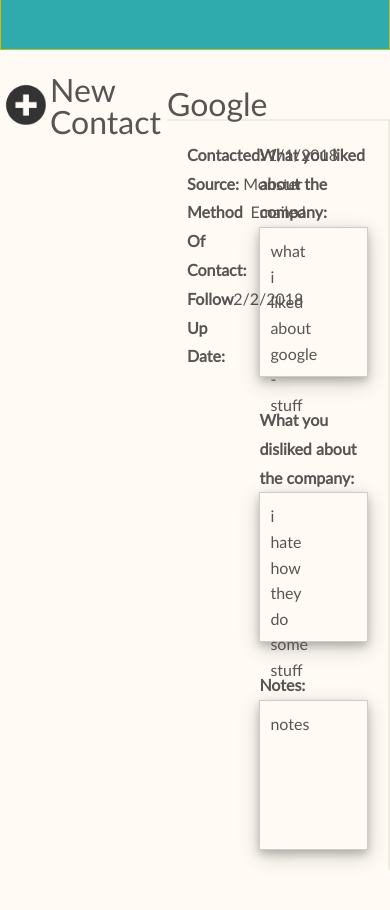
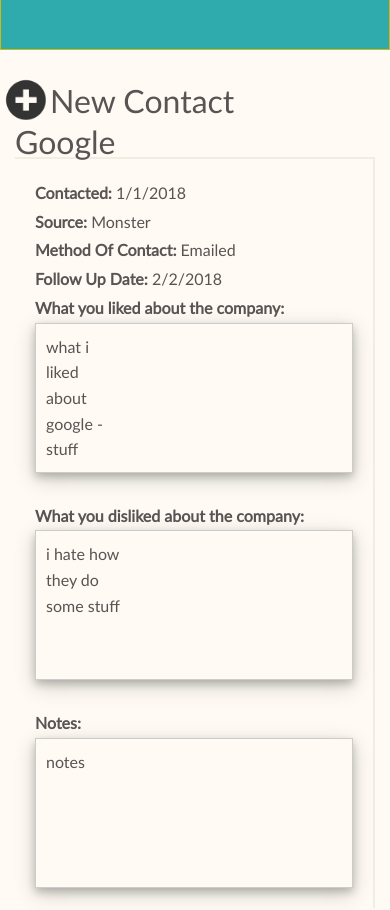
Before and after one commit to BeneventoFrank/JobTracker, a React (Create React App) app in the folder apptracker/: page / in a window 390 px wide. Shown: the top 910 px of the page. Built offline with nearby package versions, Linux system fonts and the light colour scheme.

Commit message:
made the screen mobile friendly

```diff
--- a/apptracker/src/static/css/index.css
+++ b/apptracker/src/static/css/index.css
@@ -188,6 +188,12 @@
   padding-left: 50px;
   flex-direction: column;
 }
+@media (max-width:800px) {
+  .job-card-container {
+    padding-left: 15px;
+    padding-right: 15px;
+  }
+}
 .job-card-container .job-card-company {
   font-size: 2rem;
   border-bottom: 2px solid #efeee3;
@@ -199,14 +205,29 @@
   padding: 20px;
   justify-content: space-between;
 }
+@media (max-width:800px) {
+  .job-card-container .job-card-details {
+    flex-direction: column;
+  }
+}
 .job-card-container .job-card-details .job-text-data {
   width: 40%;
+}
+@media (max-width:800px) {
+  .job-card-container .job-card-details .job-text-data {
+    width: 100%;
+  }
 }
 .job-card-container .job-card-details .job-text-data .job-detail {
   display: flex;
 }
 .job-card-container .job-card-text-area {
   width: 60%;
+}
+@media (max-width:800px) {
+  .job-card-container .job-card-text-area {
+    width: 100%;
+  }
 }
 .job-card-container .job-card-text-area .job-card-text-boxes {
   border: 1px solid #ccc;
@@ -229,10 +250,19 @@
 }
 .historyContainer {
   width: 70%;
-  position: relative;
+}
+@media (max-width:800px) {
+  .historyContainer {
+    width: 100%;
+  }
 }
 .formContainer {
   width: 30%;
+}
+@media (max-width:800px) {
+  .formContainer {
+    width: 100%;
+  }
 }
 .new-contact-container {
   display: flex;
@@ -319,6 +349,13 @@
   min-height: 500px;
   display: flex;
   margin-top: 90px;
+  flex-direction: row;
+}
+@media (max-width:800px) {
+  .appContainer .mainContainer {
+    flex-direction: column;
+    margin-bottom: 60px;
+  }
 }
 .heroHeader {
   background-color: #30ABAD;
--- a/apptracker/src/static/less/app.less
+++ b/apptracker/src/static/less/app.less
@@ -11,5 +11,13 @@
       min-height: 500px;
       display: flex;
       margin-top:90px;
+      flex-direction: row;
+
+      @media @mobile {
+        flex-direction: column;
+        margin-bottom: 60px;
+      }
+
     }
+
   }
--- a/apptracker/src/static/less/form.less
+++ b/apptracker/src/static/less/form.less
@@ -1,3 +1,7 @@
 .formContainer {
     width: 30%;
+
+    @media @mobile {
+      width: 100%
+    }
   }
--- a/apptracker/src/static/less/history.less
+++ b/apptracker/src/static/less/history.less
@@ -1,4 +1,8 @@
 .historyContainer {
     width: 70%;
-    position: relative;
+
+    @media @mobile {
+      width: 100%;
+    }
+
   }
--- a/apptracker/src/static/less/variables.less
+++ b/apptracker/src/static/less/variables.less
@@ -6,3 +6,4 @@
 @redColor:#D61D36;
 @frmBgColor:#efeee3;
 @menuHeight:50px;
+@mobile: ~"(max-width:800px)";
```
Also changed, not shown: apptracker/src/static/less/job.less (+22 -0 lines).
